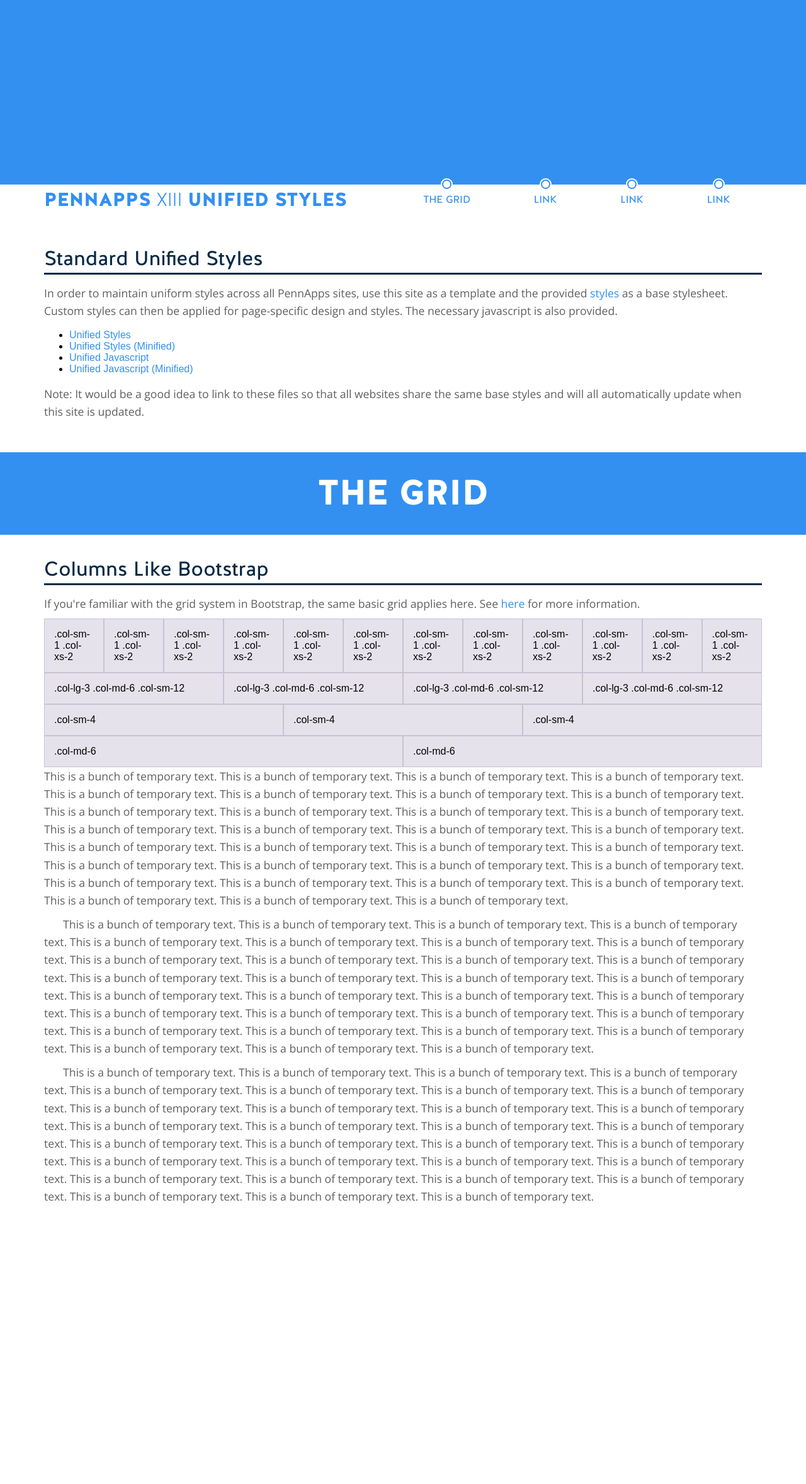
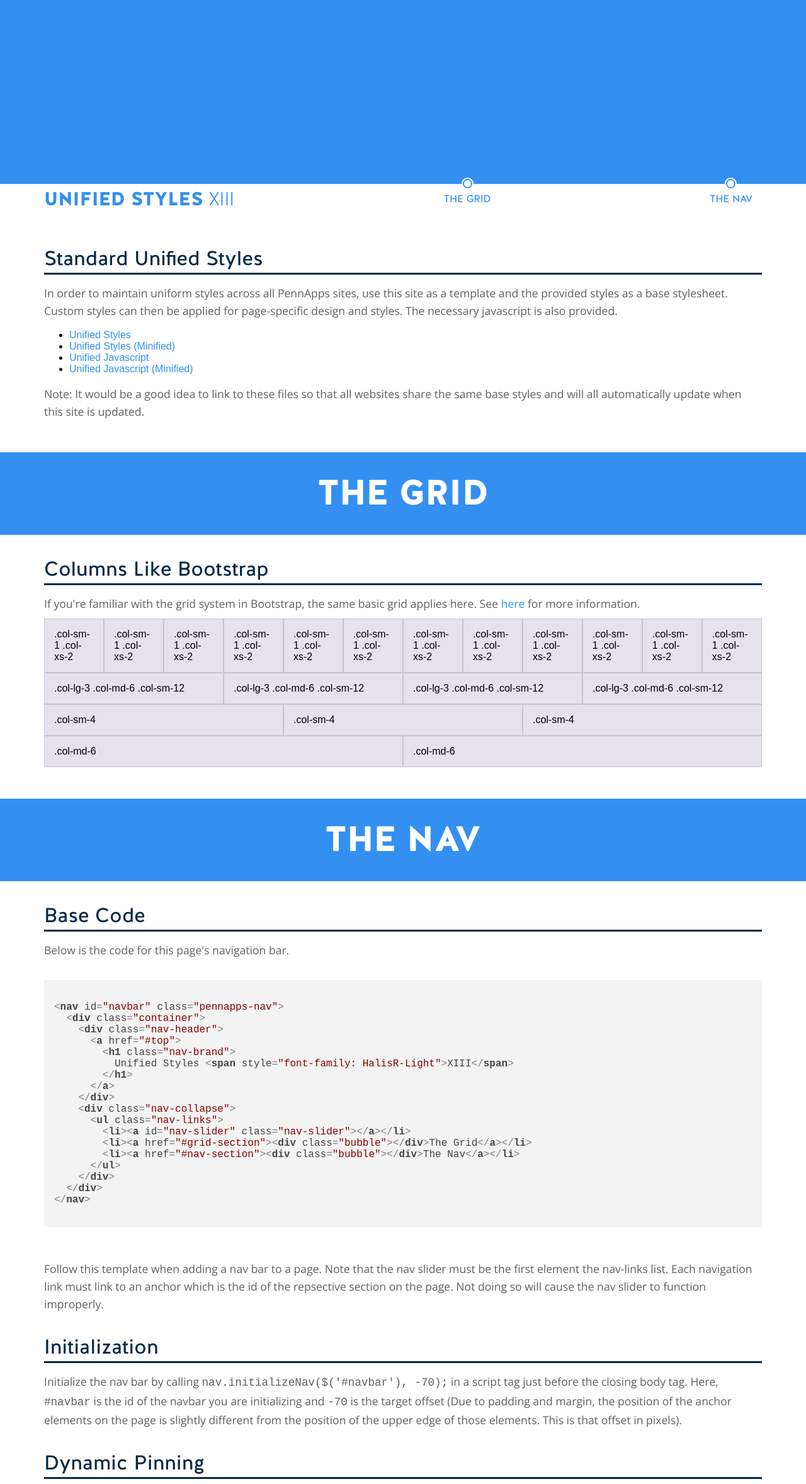
Before and after one commit to austinEng/pennapps-unified-styles, a website with bundled scripts: page index.html in a window 1280 px wide. Shown: the part 444-2800 px from the top of the page at 63% size. Before the commit the page ends 2368 px from the top, so only its background shows below. Built offline with nearby package versions, Linux system fonts and the light colour scheme; a small style sheet from the web is missing.

Commit message:
working nav

```diff
--- a/index.html
+++ b/index.html
@@ -1,6 +1,7 @@
 <!doctype html>
 <html>
 <head>
+  <link rel="stylesheet" href="https://cdnjs.cloudflare.com/ajax/libs/highlight.js/9.0.0/styles/default.min.css">
   <link rel="stylesheet" type="text/css" href="css/pennapps-styles.css">
 </head>
 
@@ -17,17 +18,15 @@
       <div class="nav-header">
         <a href="#top">
           <h1 class="nav-brand">
-						PennApps <span style="font-family: HalisR-Light">XIII</span> Unified Styles
+            Unified Styles <span style="font-family: HalisR-Light">XIII</span>
           </h1>
         </a>
       </div>
       <div class="nav-collapse">
         <ul class="nav-links">
-					<li><a class="nav-slider"></a></li>
-					<li><a href="#"><div class="bubble"></div>The Grid</a></li>
-					<li><a href="#"><div class="bubble"></div>Link</a></li>
-					<li><a href="#"><div class="bubble"></div>Link</a></li>
-					<li><a href="#"><div class="bubble"></div>Link</a></li>
+          <li><a id="nav-slider" class="nav-slider"></a></li>
+          <li><a href="#grid-section"><div class="bubble"></div>The Grid</a></li>
+          <li><a href="#nav-section"><div class="bubble"></div>The Nav</a></li>
         </ul>
       </div>
     </div>
@@ -36,7 +35,7 @@
   <div class="container">
     <section>
       <h2>Standard Unified Styles</h2>
-			<p>In order to maintain uniform styles across all PennApps sites, use this site as a template and the provided <a href="#">styles</a> as a base stylesheet. Custom styles can then be applied for page-specific design and styles. The necessary javascript is also provided.</p>
+      <p>In order to maintain uniform styles across all PennApps sites, use this site as a template and the provided styles as a base stylesheet. Custom styles can then be applied for page-specific design and styles. The necessary javascript is also provided.</p>
 
       <ul>
         <li><a href="css/pennapps-styles.css">Unified Styles</a></li>
@@ -48,7 +47,7 @@
       <p>Note: It would be a good idea to link to these files so that all websites share the same base styles and will all automatically update when this site is updated.</p>
     </section>
 
-		<section>
+    <section id="grid-section">
       <h1>The Grid</h1>
       <h2>Columns Like Bootstrap</h2>
       <p>If you're familiar with the grid system in Bootstrap, the same basic grid applies here. See <a href="http://getbootstrap.com/css/#grid">here</a> for more information.</p>
@@ -86,19 +85,61 @@
           </div>
         </div>
       </div>
+    </section>
 
-			<p>This is a bunch of temporary text. This is a bunch of temporary text. This is a bunch of temporary text. This is a bunch of temporary text. This is a bunch of temporary text. This is a bunch of temporary text. This is a bunch of temporary text. This is a bunch of temporary text. This is a bunch of temporary text. This is a bunch of temporary text. This is a bunch of temporary text. This is a bunch of temporary text. This is a bunch of temporary text. This is a bunch of temporary text. This is a bunch of temporary text. This is a bunch of temporary text. This is a bunch of temporary text. This is a bunch of temporary text. This is a bunch of temporary text. This is a bunch of temporary text. This is a bunch of temporary text. This is a bunch of temporary text. This is a bunch of temporary text. This is a bunch of temporary text. This is a bunch of temporary text. This is a bunch of temporary text. This is a bunch of temporary text. This is a bunch of temporary text. This is a bunch of temporary text. This is a bunch of temporary text. This is a bunch of temporary text.</p>
-			<p>This is a bunch of temporary text. This is a bunch of temporary text. This is a bunch of temporary text. This is a bunch of temporary text. This is a bunch of temporary text. This is a bunch of temporary text. This is a bunch of temporary text. This is a bunch of temporary text. This is a bunch of temporary text. This is a bunch of temporary text. This is a bunch of temporary text. This is a bunch of temporary text. This is a bunch of temporary text. This is a bunch of temporary text. This is a bunch of temporary text. This is a bunch of temporary text. This is a bunch of temporary text. This is a bunch of temporary text. This is a bunch of temporary text. This is a bunch of temporary text. This is a bunch of temporary text. This is a bunch of temporary text. This is a bunch of temporary text. This is a bunch of temporary text. This is a bunch of temporary text. This is a bunch of temporary text. This is a bunch of temporary text. This is a bunch of temporary text. This is a bunch of temporary text. This is a bunch of temporary text. This is a bunch of temporary text.</p>
-			<p>This is a bunch of temporary text. This is a bunch of temporary text. This is a bunch of temporary text. This is a bunch of temporary text. This is a bunch of temporary text. This is a bunch of temporary text. This is a bunch of temporary text. This is a bunch of temporary text. This is a bunch of temporary text. This is a bunch of temporary text. This is a bunch of temporary text. This is a bunch of temporary text. This is a bunch of temporary text. This is a bunch of temporary text. This is a bunch of temporary text. This is a bunch of temporary text. This is a bunch of temporary text. This is a bunch of temporary text. This is a bunch of temporary text. This is a bunch of temporary text. This is a bunch of temporary text. This is a bunch of temporary text. This is a bunch of temporary text. This is a bunch of temporary text. This is a bunch of temporary text. This is a bunch of temporary text. This is a bunch of temporary text. This is a bunch of temporary text. This is a bunch of temporary text. This is a bunch of temporary text. This is a bunch of temporary text.</p>
+    <section id="nav-section">
+      <h1>The Nav</h1>
+      <h2>Base Code</h2>
+      <p>Below is the code for this page's navigation bar.</p>
+      <pre>
+        <code class="html">
+&lt;nav id=&quot;navbar&quot; class=&quot;pennapps-nav&quot;&gt;
+  &lt;div class=&quot;container&quot;&gt;
+    &lt;div class=&quot;nav-header&quot;&gt;
+      &lt;a href=&quot;#top&quot;&gt;
+        &lt;h1 class=&quot;nav-brand&quot;&gt;
+          Unified Styles &lt;span style=&quot;font-family: HalisR-Light&quot;&gt;XIII&lt;/span&gt;
+        &lt;/h1&gt;
+      &lt;/a&gt;
+    &lt;/div&gt;
+    &lt;div class=&quot;nav-collapse&quot;&gt;
+      &lt;ul class=&quot;nav-links&quot;&gt;
+        &lt;li&gt;&lt;a id=&quot;nav-slider&quot; class=&quot;nav-slider&quot;&gt;&lt;/a&gt;&lt;/li&gt;
+        &lt;li&gt;&lt;a href=&quot;#grid-section&quot;&gt;&lt;div class=&quot;bubble&quot;&gt;&lt;/div&gt;The Grid&lt;/a&gt;&lt;/li&gt;
+        &lt;li&gt;&lt;a href=&quot;#nav-section&quot;&gt;&lt;div class=&quot;bubble&quot;&gt;&lt;/div&gt;The Nav&lt;/a&gt;&lt;/li&gt;
+      &lt;/ul&gt;
+    &lt;/div&gt;
+  &lt;/div&gt;
+&lt;/nav&gt;
+        </code>
+      </pre>
+
+      <p>Follow this template when adding a nav bar to a page. Note that the nav slider must be the first element the nav-links list. Each navigation link must link to an anchor which is the id of the repsective section on the page. Not doing so will cause the nav slider to function improperly.</p>
+
+      <h2>Initialization</h2>
+      <p>Initialize the nav bar by calling <code>nav.initializeNav($('#navbar'), -70);</code> in a script tag just before the closing body tag. Here, <code>#navbar</code> is the id of the navbar you are initializing and <code>-70</code> is the target offset (Due to padding and margin, the position of the anchor elements on the page is slightly different from the position of the upper edge of those elements. This is that offset in pixels).</p>
+
+      <h2>Dynamic Pinning</h2>
+      <p>The navbar has two modes. By default, it is relatively positioned and located on the page where you would expect it. Adding the class "fixed" to the nav element causes the nav bar to pin to the top of the screen. On this site, the navbar is first relatively positioned below the splash and then pins to the top when scrolling down. To accomplish this effect, you need to call:</p>
+      <pre><code>
+      nav.registerNav($('#navbar'), function () {
+        return $(window).scrollTop() + $('#navbar').height() &gt; $(window).height();
+      });
+      </code></pre>
+      <p>The function parameter is a function that returns <code>true</code> when you want the nav to be pinned, and <code>false</code> otherwise; In this example, the navbar pins when the user has scrolled down farther than the window is tall;</p>
+
     </section>
   </div>
 
   <script src="https://code.jquery.com/jquery-2.1.4.min.js"></script>
+  <script src="https://cdnjs.cloudflare.com/ajax/libs/highlight.js/9.0.0/highlight.min.js"></script>
+  <script>hljs.initHighlightingOnLoad();</script>
   <script src="js/pennapps-scripts.js"></script>
   <script>
-		registerNav($('#navbar'), function () {
+    nav.registerNav($('#navbar'), function () {
       return $(window).scrollTop() + $('#navbar').height() > $(window).height();
     });
+    nav.initializeNav($('#navbar'), -70);
   </script>
 </body>
 </html>
--- a/js-src/navbar.js
+++ b/js-src/navbar.js
@@ -1,4 +1,5 @@
 'use strict'
+
 module.exports = {
 	registerNav: function (navbar, pinFunc) {
 		var handleNav = function () {
@@ -14,5 +15,56 @@
 		$(window).scroll(function () {
 			handleNav();
 		});
+	},
+
+	initializeNav: function (navbar, headingOffset) {
+		var navLinks = $('.nav-links a:not(.nav-slider)');
+		var numLinks = navLinks.length;
+		var navTargets = [];
+		for (var i=0; i < numLinks; i++) {
+			navTargets.push($(navLinks[i]).attr('href'));
+		}
+		var topOffset = headingOffset;
+
+		var handleNavSlider = function () {
+			var section=0;
+			var scrollPos = $(window).scrollTop();
+
+			navLinks.removeClass('active');
+			while (section < numLinks && scrollPos > $(navTargets[section]).offset().top + topOffset) {
+				$(navLinks[section]).addClass('active');
+				section++;
+			}
+			var prevTop = 0;
+			var prevLeft = $('.nav-links').offset().left + 15;
+			if (section > 0) {
+				prevTop = $(navTargets[section-1]).offset().top + topOffset;
+				prevLeft = $(navLinks[section-1]).offset().left + $(navLinks[section-1]).width() / 2;
+			}
+			var sectionTop;
+			var sectionLeft;
+			if (section < numLinks) {
+				sectionTop = $(navTargets[section]).offset().top + topOffset;
+				sectionLeft = $(navLinks[section]).offset().left + $(navLinks[section]).width() / 2;
+			} else {
+				sectionTop = $(document).height() - $(window).height();
+				sectionLeft = $('.nav-links').offset().left + $('.nav-links').width();
+			}
+			var percentBetween = (scrollPos - prevTop) / (sectionTop - prevTop);
+
+			var fullWidth = $('.nav-links').width() - 15;
+			var leftSide = $('.nav-links').offset().left + 15;
+			var prevPercent = (prevLeft - leftSide) / fullWidth;
+			var nextPercent = (sectionLeft - leftSide) / fullWidth;
+
+			var percent = (1 - percentBetween) * prevPercent + (percentBetween) * nextPercent;
+			$('#nav-slider').css('width', percent*100 + "%");
+		};
+		$(window).resize(function () {
+			handleNavSlider();
+		});
+		$(window).scroll(function () {
+			handleNavSlider();
+		});
 	}
 }
--- a/js-src/pennapps-scripts.js
+++ b/js-src/pennapps-scripts.js
@@ -1 +1 @@
-window.registerNav = require('./navbar').registerNav;
+window.nav = require('./navbar');
--- a/js/pennapps-scripts.js
+++ b/js/pennapps-scripts.js
@@ -1,5 +1,6 @@
 (function e(t,n,r){function s(o,u){if(!n[o]){if(!t[o]){var a=typeof require=="function"&&require;if(!u&&a)return a(o,!0);if(i)return i(o,!0);var f=new Error("Cannot find module '"+o+"'");throw f.code="MODULE_NOT_FOUND",f}var l=n[o]={exports:{}};t[o][0].call(l.exports,function(e){var n=t[o][1][e];return s(n?n:e)},l,l.exports,e,t,n,r)}return n[o].exports}var i=typeof require=="function"&&require;for(var o=0;o<r.length;o++)s(r[o]);return s})({1:[function(require,module,exports){
 'use strict'
+
 module.exports = {
 	registerNav: function (navbar, pinFunc) {
 		var handleNav = function () {
@@ -15,8 +16,59 @@
 		$(window).scroll(function () {
 			handleNav();
 		});
+	},
+
+	initializeNav: function (navbar, headingOffset) {
+		var navLinks = $('.nav-links a:not(.nav-slider)');
+		var numLinks = navLinks.length;
+		var navTargets = [];
+		for (var i=0; i < numLinks; i++) {
+			navTargets.push($(navLinks[i]).attr('href'));
+		}
+		var topOffset = headingOffset;
+
+		var handleNavSlider = function () {
+			var section=0;
+			var scrollPos = $(window).scrollTop();
+
+			navLinks.removeClass('active');
+			while (section < numLinks && scrollPos > $(navTargets[section]).offset().top + topOffset) {
+				$(navLinks[section]).addClass('active');
+				section++;
+			}
+			var prevTop = 0;
+			var prevLeft = $('.nav-links').offset().left + 15;
+			if (section > 0) {
+				prevTop = $(navTargets[section-1]).offset().top + topOffset;
+				prevLeft = $(navLinks[section-1]).offset().left + $(navLinks[section-1]).width() / 2;
+			}
+			var sectionTop;
+			var sectionLeft;
+			if (section < numLinks) {
+				sectionTop = $(navTargets[section]).offset().top + topOffset;
+				sectionLeft = $(navLinks[section]).offset().left + $(navLinks[section]).width() / 2;
+			} else {
+				sectionTop = $(document).height() - $(window).height();
+				sectionLeft = $('.nav-links').offset().left + $('.nav-links').width();
+			}
+			var percentBetween = (scrollPos - prevTop) / (sectionTop - prevTop);
+
+			var fullWidth = $('.nav-links').width() - 15;
+			var leftSide = $('.nav-links').offset().left + 15;
+			var prevPercent = (prevLeft - leftSide) / fullWidth;
+			var nextPercent = (sectionLeft - leftSide) / fullWidth;
+
+			var percent = (1 - percentBetween) * prevPercent + (percentBetween) * nextPercent;
+			$('#nav-slider').css('width', percent*100 + "%");
+		};
+		$(window).resize(function () {
+			handleNavSlider();
+		});
+		$(window).scroll(function () {
+			handleNavSlider();
+		});
 	}
 }
 },{}],2:[function(require,module,exports){
-window.registerNav = require('./navbar').registerNav;
+window.nav = require('./navbar');
 },{"./navbar":1}]},{},[2]);
--- a/sass/navbar.scss
+++ b/sass/navbar.scss
@@ -2,6 +2,8 @@
 
 .pennapps-nav {
 	background-color: white;
+	border-bottom: 1px solid white;
+	@include transition(border 0.3s ease);
 
 	&.fixed {
 		position: fixed;
@@ -36,7 +38,7 @@
 
 		position: relative;
 		display: flex;
-		justify-content: space-around;
+		justify-content: space-between;
 
 		&> li {
 			flex: 0 1 auto;
@@ -83,8 +85,17 @@
 	    				position: relative;
 	    				margin: auto;
 	    				background-color: white;
+	    				@include transition(background 0.3s ease);
 	    				top: -15px;
 	    			}
+    			}
+
+    			&.active {
+    				.bubble {
+    					&:after {
+    						background-color: $primary-color;
+    					}
+    				}
     			}
 			}
 		}
--- a/sass/splash.scss
+++ b/sass/splash.scss
@@ -13,6 +13,7 @@
 	}
 
 	h1, h2, h3, h3, h4, h5, h6 {
+		max-width: 100%;
 		color: white;
 	}
 }
--- a/sass/titles.scss
+++ b/sass/titles.scss
@@ -29,6 +29,7 @@
 
     margin: 0 -999rem;
     margin-top: 50px;
+    margin-bottom: 20px;
 }
 
 h2 {
```
Also changed, not shown: css/pennapps-styles.css, css/pennapps-styles.min.css, js/pennapps-scripts.min.js, 1 other file. Lines whose indentation alone changed are shown as unchanged.
